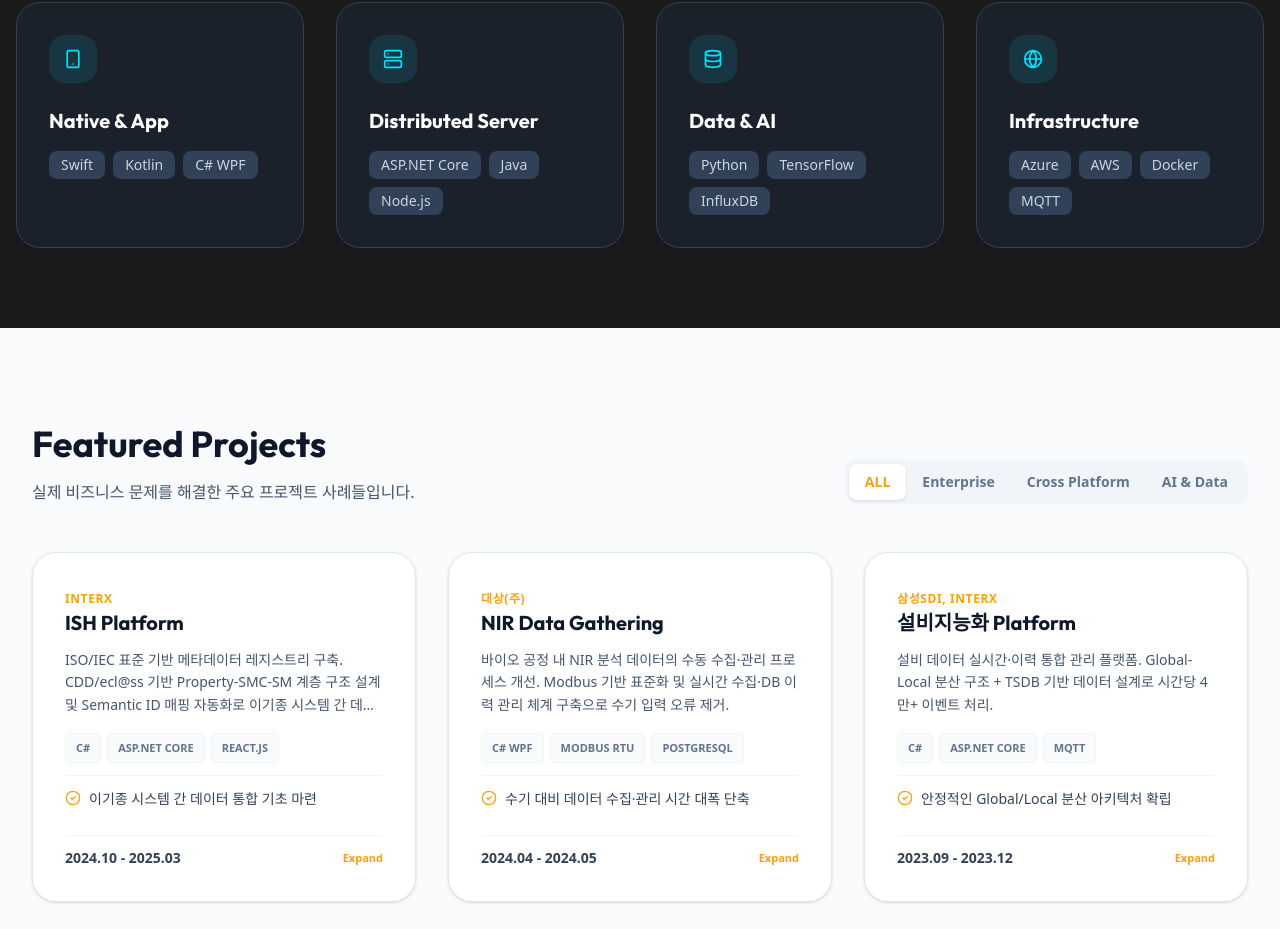
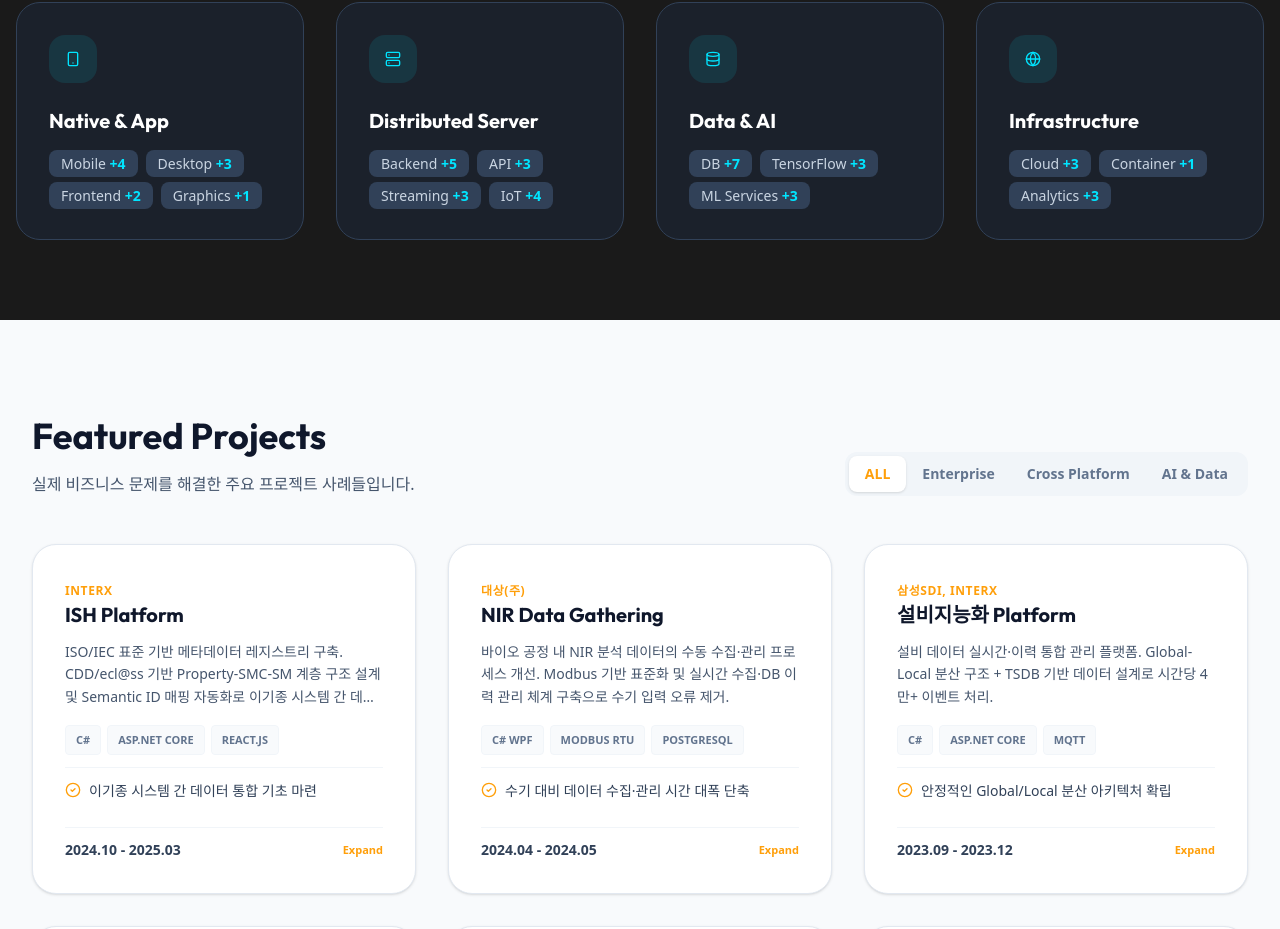
Before and after one commit to rlarua/me.portfolio, a React (Vite) app: page / in a window 1280 px wide. Shown: the part 897-1826 px from the top of the page. Built offline with nearby package versions, Linux system fonts and the light colour scheme.

Commit message:
feat: techStack 구조 변경 및 문서화 작업

```diff
--- a/src/App.jsx
+++ b/src/App.jsx
@@ -24,6 +24,7 @@ import remarkGfm from 'remark-gfm';
 import rehypeRaw from 'rehype-raw';
 import projectsData from './data/projects.json';
 import projectHistoryData from './data/projectHistory.json';
+import techStacksData from './data/techStacks.json';
 import readmeContent from '../README.md?raw';
 
 const ProjectCard = ({ project }) => {
@@ -244,6 +245,98 @@ const HistoryCard = ({ project }) => {
   );
 };
 
+const TechStackItem = ({ subStack, onClick }) => {
+  return (
+    <div onClick={onClick} className="cursor-pointer">
+      <span className="px-3 py-1 bg-slate-700 rounded-lg text-sm hover:bg-slate-600 transition-colors">
+        <span className="text-slate-300">{subStack.name}</span>
+        <span className="text-tech-cyan font-bold"> +{subStack.count}</span>
+      </span>
+    </div>
+  );
+};
+
+const TechStackModal = ({ isOpen, onClose, stackName, skills, projects }) => {
+  useEffect(() => {
+    const handleEsc = (e) => {
+      if (e.key === 'Escape') onClose();
+    };
+    if (isOpen) {
+      window.addEventListener('keydown', handleEsc);
+      document.body.style.overflow = 'hidden';
+    }
+    return () => {
+      window.removeEventListener('keydown', handleEsc);
+      document.body.style.overflow = 'unset';
+    };
+  }, [isOpen, onClose]);
+
+  return (
+    <AnimatePresence>
+      {isOpen && (
+        <div className="fixed inset-0 z-[100] flex items-center justify-center p-4">
+          {/* Backdrop */}
+          <motion.div
+            initial={{ opacity: 0 }}
+            animate={{ opacity: 1 }}
+            exit={{ opacity: 0 }}
+            onClick={onClose}
+            className="absolute inset-0 bg-slate-900/60 backdrop-blur-sm"
+          />
+
+          {/* Modal Container */}
+          <motion.div
+            initial={{ opacity: 0, scale: 0.95, y: 20 }}
+            animate={{ opacity: 1, scale: 1, y: 0 }}
+            exit={{ opacity: 0, scale: 0.95, y: 20 }}
+            className="relative w-full max-w-md min-w-[320px] min-h-[200px] bg-white rounded-[2rem] shadow-2xl overflow-hidden"
+          >
+            {/* Header */}
+            <div className="flex items-center justify-between p-6 border-b border-slate-100 h-[72px]">
+              <h3 className="text-xl font-bold text-slate-900">{stackName}</h3>
+              <button
+                onClick={onClose}
+                className="p-2 hover:bg-slate-50 rounded-full transition-colors group"
+                aria-label="Close modal"
+              >
+                <X className="w-6 h-6 text-slate-400 group-hover:text-slate-900" />
+              </button>
+            </div>
+
+            {/* Content */}
+            <div className="p-6 min-h-[100px]">
+              {/* Skills Section */}
+              <div className="flex flex-wrap gap-2">
+                {skills.map((skill, idx) => (
+                  <span key={idx} className="px-3 py-1.5 bg-slate-50 text-slate-700 text-sm font-medium rounded-lg border border-slate-200">
+                    {skill}
+                  </span>
+                ))}
+              </div>
+
+              {/* Projects Section - Conditional */}
+              {projects && projects.length > 0 && (
+                <div className="pt-6">
+                  <h4 className="text-sm font-bold text-slate-500 tracking-wider mb-3">
+                    Used Projects
+                  </h4>
+                  <div className="flex flex-wrap gap-2">
+                    {projects.map((project, idx) => (
+                      <span key={idx} className="px-3 py-1.5 bg-slate-50 text-slate-700 text-sm font-medium rounded-lg border border-slate-200">
+                        {project}
+                      </span>
+                    ))}
+                  </div>
+                </div>
+              )}
+            </div>
+          </motion.div>
+        </div>
+      )}
+    </AnimatePresence>
+  );
+};
+
 const ReadmeModal = ({ isOpen, onClose }) => {
   useEffect(() => {
     const handleEsc = (e) => {
@@ -363,6 +456,7 @@ const ReadmeModal = ({ isOpen, onClose }) => {
 const App = () => {
   const [isMenuOpen, setIsMenuOpen] = useState(false);
   const [activeTab, setActiveTab] = useState('all');
+  const [selectedStack, setSelectedStack] = useState(null);
   const [isHistoryVisible, setIsHistoryVisible] = useState(false);
   const [isReadmeOpen, setIsReadmeOpen] = useState(false);
 
@@ -388,13 +482,6 @@ const App = () => {
     { label: "AI 정확도", value: "99.2%", desc: "Xception 기반 차종 분류" },
   ];
 
-  const techStacks = [
-    { category: "Native & App", skills: ["Swift", "Kotlin", "C# WPF"], icon: <Smartphone className="w-5 h-5" /> },
-    { category: "Distributed Server", skills: ["ASP.NET Core", "Java", "Node.js"], icon: <Server className="w-5 h-5" /> },
-    { category: "Data & AI", skills: ["Python", "TensorFlow", "InfluxDB"], icon: <Database className="w-5 h-5" /> },
-    { category: "Infrastructure", skills: ["Azure", "AWS", "Docker", "MQTT"], icon: <Globe className="w-5 h-5" /> },
-  ];
-
   // Icon mapping utility
   const getIcon = (iconType) => {
     const iconMap = {
@@ -408,6 +495,18 @@ const App = () => {
     };
     return iconMap[iconType] || <Code2 className="w-4 h-4" />;
   };
+
+  // Transform techStacks.json data to include icons and counts
+  const techStacks = techStacksData.map(category => ({
+    category: category.category,
+    icon: getIcon(category.icon),
+    stacks: category.stack.map(stack => ({
+      name: stack.name,
+      skills: stack.skills,
+      projects: stack.projects,
+      count: stack.skills.length
+    }))
+  }));
 
   const projects = projectsData;
 
@@ -614,10 +713,16 @@ const App = () => {
                 </div>
                 <h3 className="text-xl font-bold mb-4">{stack.category}</h3>
                 <div className="flex flex-wrap gap-2">
-                  {stack.skills.map(skill => (
-                    <span key={skill} className="px-3 py-1 bg-slate-700 rounded-lg text-sm text-slate-300">
-                      {skill}
-                    </span>
+                  {stack.stacks.map((subStack, subIdx) => (
+                    <TechStackItem
+                      key={subIdx}
+                      subStack={subStack}
+                      onClick={() => setSelectedStack({
+                        name: subStack.name,
+                        skills: subStack.skills,
+                        projects: subStack.projects
+                      })}
+                    />
                   ))}
                 </div>
               </div>
@@ -910,6 +1015,13 @@ const App = () => {
       </footer>
 
       <ReadmeModal isOpen={isReadmeOpen} onClose={() => setIsReadmeOpen(false)} />
+      <TechStackModal
+        isOpen={!!selectedStack}
+        onClose={() => setSelectedStack(null)}
+        stackName={selectedStack?.name || ''}
+        skills={selectedStack?.skills || []}
+        projects={selectedStack?.projects || []}
+      />
     </div>
   );
 };
--- /dev/null
+++ b/src/data/techStacks.json
@@ -0,0 +1,244 @@
+[
+  {
+    "category": "Native & App",
+    "icon": "Smartphone",
+    "stack": [
+      {
+        "name": "Mobile",
+        "skills": [
+          "Swift",
+          "Kotlin",
+          "Java",
+          "Objective-C"
+        ],
+        "projects": [
+          "그린카 iOS",
+          "Gudak 6",
+          "PrinShare",
+          "B9",
+          "Love.ly",
+          "72CAST",
+          "BAUBOX",
+          "Lodu"
+        ]
+      },
+      {
+        "name": "Desktop",
+        "skills": [
+          "WPF",
+          "WinForms",
+          "WinService"
+        ],
+        "projects": [
+          "NIR Data Gathering",
+          "설비지능화 Platform",
+          "대방 건설 ERP",
+          "SK One Pos",
+          "고정식 축중기",
+          "SI Automation",
+          "OpenMarket",
+          "Overture"
+        ]
+      },
+      {
+        "name": "Frontend",
+        "skills": [
+          "React.js",
+          "PHP"
+        ],
+        "projects": [
+          "ISH Platform",
+          "PrinShare",
+          "B9",
+          "Love.ly",
+          "72CAST"
+        ]
+      },
+      {
+        "name": "Graphics",
+        "skills": [
+          "OpenGL ES"
+        ],
+        "projects": [
+          "Gudak 6",
+          "B9",
+          "Love.ly",
+          "72CAST"
+        ]
+      }
+    ]
+  },
+  {
+    "category": "Distributed Server",
+    "icon": "Server",
+    "stack": [
+      {
+        "name": "Backend",
+        "skills": [
+          "C#",
+          "Java",
+          "Node.js",
+          "Python",
+          "PHP"
+        ],
+        "projects": [
+          "ISH Platform",
+          "NIR Data Gathering",
+          "설비지능화 Platform",
+          "지역보건의료시스템",
+          "적재불량 단속 시스템",
+          "PrinShare",
+          "B9",
+          "Love.ly",
+          "72CAST",
+          "BAUBOX"
+        ]
+      },
+      {
+        "name": "API",
+        "skills": [
+          "ASP.NET Core",
+          "WebAPI",
+          "WCF"
+        ],
+        "projects": [
+          "ISH Platform",
+          "설비지능화 Platform",
+          "BAUBOX",
+          "SI Automation"
+        ]
+      },
+      {
+        "name": "Streaming",
+        "skills": [
+          "RTMP",
+          "HLS",
+          "WebRTC"
+        ],
+        "projects": [
+          "B9",
+          "Love.ly",
+          "72CAST"
+        ]
+      },
+      {
+        "name": "IoT",
+        "skills": [
+          "MQTT",
+          "Modbus RTU",
+          "TCP/IP",
+          "RS232"
+        ],
+        "projects": [
+          "NIR Data Gathering",
+          "설비지능화 Platform",
+          "SK One Pos",
+          "고정식 축중기",
+          "이동식 축중기",
+          "서울대 주차관제 시스템"
+        ]
+      }
+    ]
+  },
+  {
+    "category": "Data & AI",
+    "icon": "Database",
+    "stack": [
+      {
+        "name": "DB",
+        "skills": [
+          "PostgreSQL",
+          "MySQL",
+          "MariaDB",
+          "Oracle",
+          "MongoDB",
+          "Redis",
+          "InfluxDB"
+        ],
+        "projects": [
+          "ISH Platform",
+          "NIR Data Gathering",
+          "설비지능화 Platform",
+          "지역보건의료시스템",
+          "PrinShare",
+          "B9",
+          "Love.ly",
+          "72CAST",
+          "고정식 축중기",
+          "SI Automation",
+          "OpenMarket",
+          "Itemseller"
+        ]
+      },
+      {
+        "name": "TensorFlow",
+        "skills": [
+          "VGG16",
+          "ResNet",
+          "Xception"
+        ],
+        "projects": [
+          "적재불량 단속 시스템"
+        ]
+      },
+      {
+        "name": "ML Services",
+        "skills": [
+          "Azure ML",
+          "Firebase ML",
+          "AWS Rekognition"
+        ],
+        "projects": [
+          "Gudak 6",
+          "PrinShare"
+        ]
+      }
+    ]
+  },
+  {
+    "category": "Infrastructure",
+    "icon": "Globe",
+    "stack": [
+      {
+        "name": "Cloud",
+        "skills": [
+          "Azure",
+          "AWS",
+          "Firebase"
+        ],
+        "projects": [
+          "Gudak 6",
+          "PrinShare",
+          "B9",
+          "Love.ly",
+          "72CAST"
+        ]
+      },
+      {
+        "name": "Container",
+        "skills": [
+          "Docker"
+        ],
+        "projects": [
+          "ISH Platform"
+        ]
+      },
+      {
+        "name": "Analytics",
+        "skills": [
+          "Amplitude",
+          "Google Analytics",
+          "Firebase Performance"
+        ],
+        "projects": [
+          "그린카 iOS",
+          "Gudak 6",
+          "PrinShare",
+          "B9",
+          "Love.ly",
+          "72CAST"
+        ]
+      }
+    ]
+  }
+]
```
